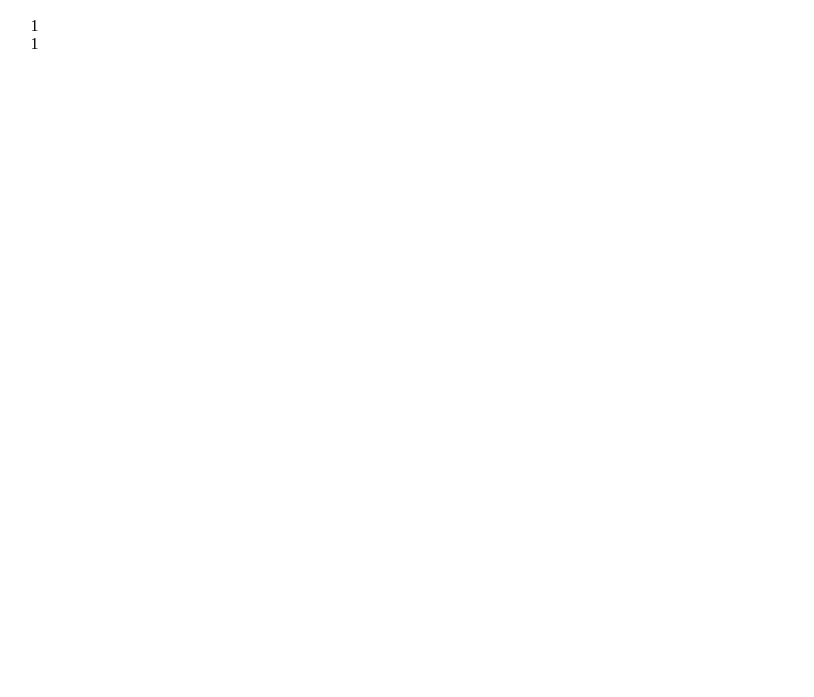
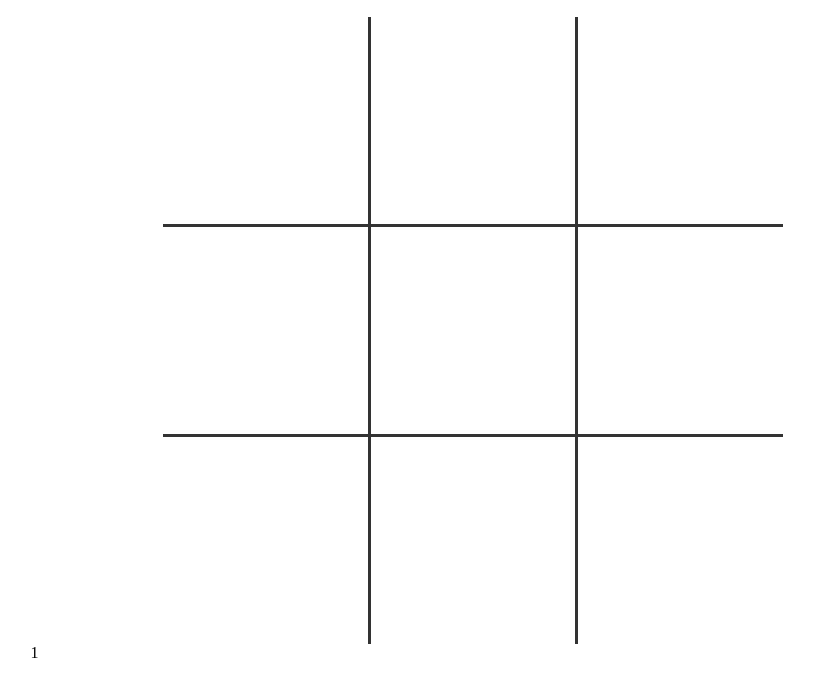
Before and after one commit to fernandohenriques/jogo-da-velha, a website built with webpack: page index.html in a window 1280 px wide. Shown: the part 63-760 px from the top of the page, without its empty margins (167-981 px from the left). Built offline with nearby package versions, Linux system fonts and the light colour scheme.

Commit message:
HTML and CSS to Board

```diff
--- a/docs/run_webpack_for_production.txt
+++ b/docs/run_webpack_for_production.txt
@@ -1,5 +1,5 @@
 $ set NODE_ENV=1
-$ webpack
+$ npm run build
 
 
 
@@ -8,4 +8,4 @@ $ webpack
 For development again:
 
 $ set NODE_ENV=0
-$ webpack
+$ npm run build
--- a/index.html
+++ b/index.html
@@ -6,11 +6,29 @@
     <meta name="author" content="Fernando Henriques" />
   </head>
   <body>
-    <div class="container">
+    <div class="container flex-column">
       <div class="header text-center">
         <h1>Jogo da Velha - Humano vs. Robô</h1>
       </div>
-      <div class="board">1</div>
+      <div class="board">
+        <div class="table flex-column">
+          <div class="line one flex">
+            <div id="p11" class="column"></div>
+            <div id="p12" class="column middle"></div>
+            <div id="p13" class="column"></div>
+          </div>
+          <div class="line two flex">
+            <div id="p21" class="column"></div>
+            <div id="p22" class="column middle"></div>
+            <div id="p23" class="column"></div>
+          </div>
+          <div class="line flex">
+            <div id="p31" class="column"></div>
+            <div id="p32" class="column middle"></div>
+            <div id="p33" class="column"></div>
+          </div>
+        </div>
+      </div>
       <div class="interface">1</div>
     </div>
 
--- a/src/css/styles.css
+++ b/src/css/styles.css
@@ -1,10 +1,29 @@
 .container {
-    display: -webkit-flex;
-    display: flex;
-    -webkit-flex-flow: column;
-    flex-flow: column;
-    width: 70%;
-    height: 100%;
-    margin: 0 auto
+  width: 70%;
+  height: 100%;
+  margin: 0 auto
 }
 .header h1{ font: 30px "arial black" }
+.board {
+  height: 80%
+}
+.board .table {
+  width: 70%;
+  height: 100%;
+  margin: 0 auto
+}
+.board .table .line {
+  width: 100%;
+  height: 33.33333%
+}
+.board .table .line .column {
+  height: 100%;
+  width: 33.33333%
+}
+.line.one, .line.two{
+  border-bottom: 3px solid #333
+}
+.column.middle {
+  border-left: 3px solid #333;
+  border-right: 3px solid #333
+}
--- a/src/css/utils.css
+++ b/src/css/utils.css
@@ -1 +1,11 @@
+.flex {
+  display: -webkit-flex;
+  display: flex
+}
+.flex-column {
+  display: -webkit-flex;
+  display: flex;
+  -webkit-flex-flow: column;
+  flex-flow: column
+}
 .text-center{ text-align: center }
--- a/src/js/app.js
+++ b/src/js/app.js
@@ -1,4 +1,11 @@
 import '../css/utils.css';
 import '../css/styles.css';
 
-var tabuleiro = [ [],[],[] ];
+board = '';
+
+import humanPlay from './modules/humanPlay.js';
+
+
+/* Events */
+var columns = document.querySelectorAll(".column");
+columns.forEach(function(column){ column.onclick = function(){ humanPlay(this.id); } });
--- /dev/null
+++ b/src/js/modules/humanPlay.js
@@ -0,0 +1,17 @@
+module.exports = function(columnId) {
+	console.log('cliquei');
+  console.log(columnId);
+
+  var x = parseInt(columnId.substr(1,1));
+  var y = parseInt(columnId.substr(2,1));
+
+  if(board[x][y] != undefined) {
+    alert("Posição inválida");
+    return false;
+  }
+
+  board[x][y] = "O";		// coloca a jogada do humano
+  //atualiza tabuleiro na tela
+
+  console.log(board);
+};
```
Also changed, not shown: js/bundle.js (+35 -3 lines), src/js/modules/cpuPlay.js (added).
